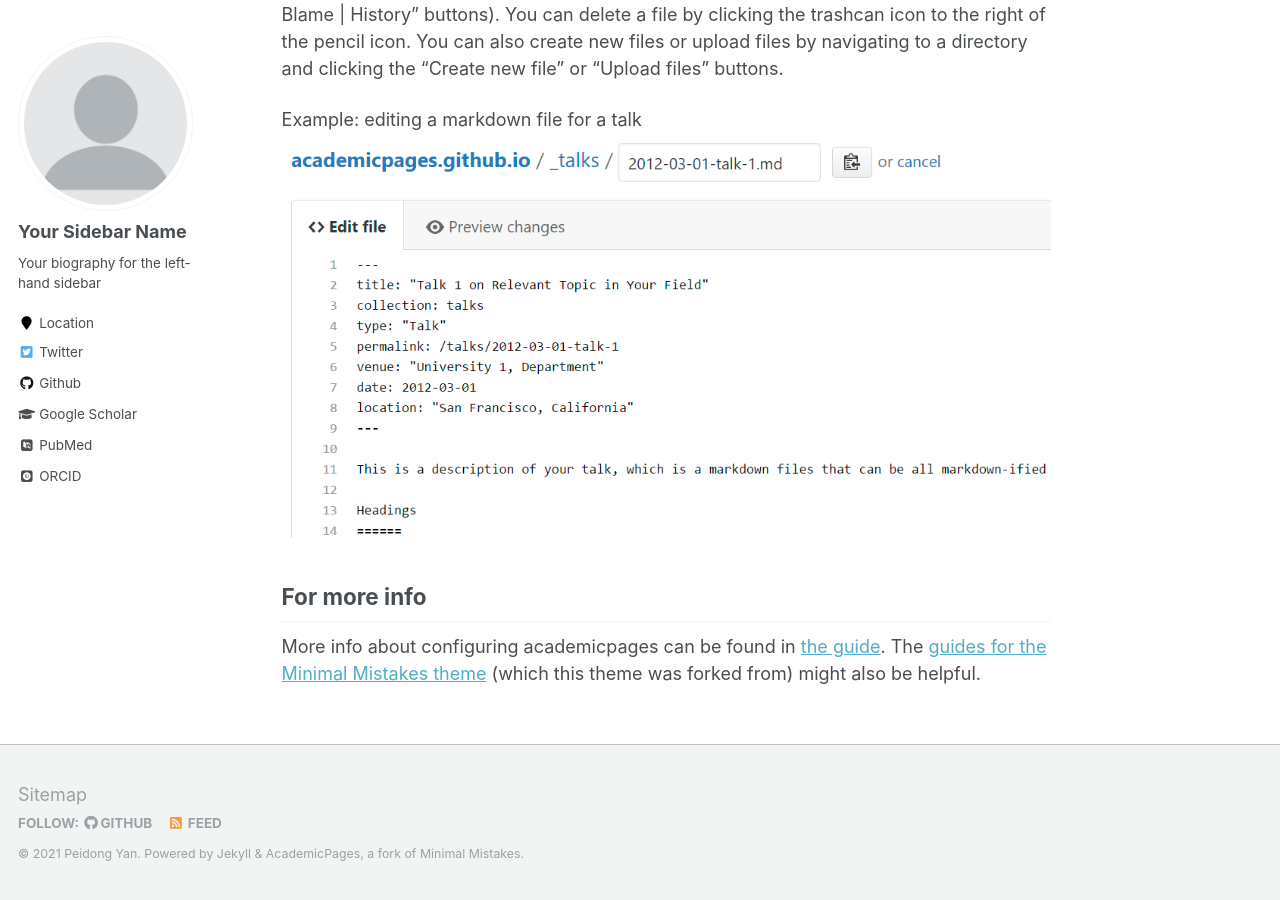
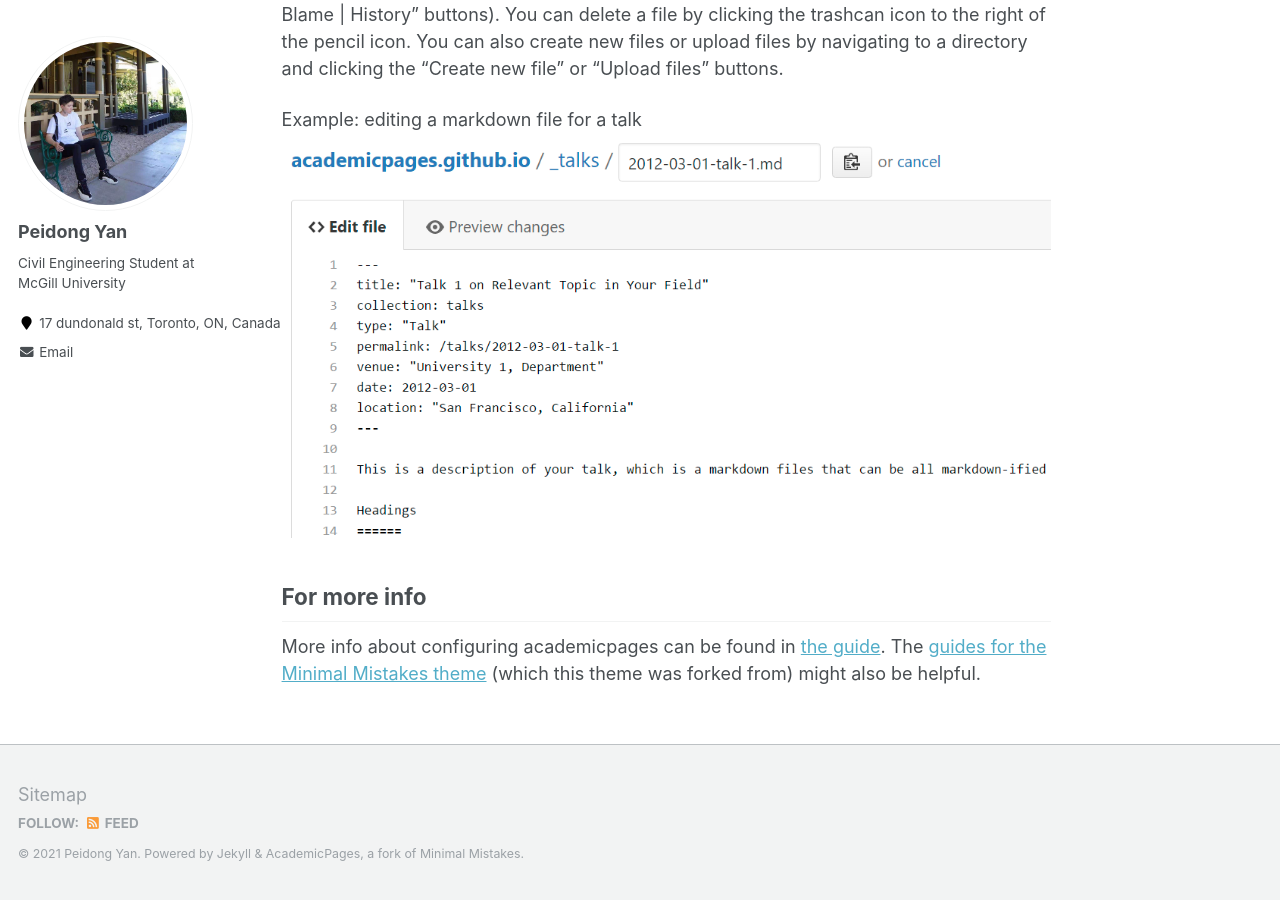
Before and after one commit to LorenYan98/LY.github.io, a Jekyll site: the page built from _pages/about.md, in a window 1280 px wide and 900 px high, scrolled down 2463 px. Built offline with Jekyll 4.4.1, drawn with Linux system fonts in a browser that asks for light colours; some web fonts are replaced.

Commit message:
Update _config.yml

```diff
--- a/_config.yml
+++ b/_config.yml
@@ -80,15 +80,15 @@ analytics:
 
 # Site Author
 author:
-  name             : "Your Sidebar Name"
-  avatar           : "profile.png"
-  bio              : "Your biography for the left-hand sidebar"
-  location         : "Location"
+  name             : "Peidong Yan"
+  avatar           : "Picture.jpg"
+  bio              : "Civil Engineering Student at McGill University"
+  location         : "17 dundonald st, Toronto, ON, Canada"
   employer         :
-  pubmed           : "https://www.ncbi.nlm.nih.gov/pubmed/?term=john+snow"
-  googlescholar    : "http://yourfullgooglescholarurl.com"
-  email            :
-  researchgate     :  # example: "https://www.researchgate.net/profile/yourprofile"
+  pubmed           :
+  googlescholar    :
+  email            : "peidong.yan@mail.mcgill.ca"
+  researchgate     :
   uri              :
   bitbucket        :
   codepen          :
@@ -96,20 +96,20 @@ author:
   flickr           :
   facebook         :
   foursquare       :
-  github           : "academicpages"
+  github           :
   google_plus      :
   keybase          :
   instagram        :
-  impactstory      : #"https://profiles.impactstory.org/u/xxxx-xxxx-xxxx-xxxx"
+  impactstory      :
   lastfm           :
   linkedin         :
-  orcid            : "http://orcid.org/yourorcidurl"
+  orcid            :
   pinterest        :
   soundcloud       :
-  stackoverflow    : # http://stackoverflow.com/users/123456/username
+  stackoverflow    :
   steam            :
   tumblr           :
-  twitter          : "replacethistwitterhandle"
+  twitter          :
   vine             :
   weibo            :
   xing             :
```
